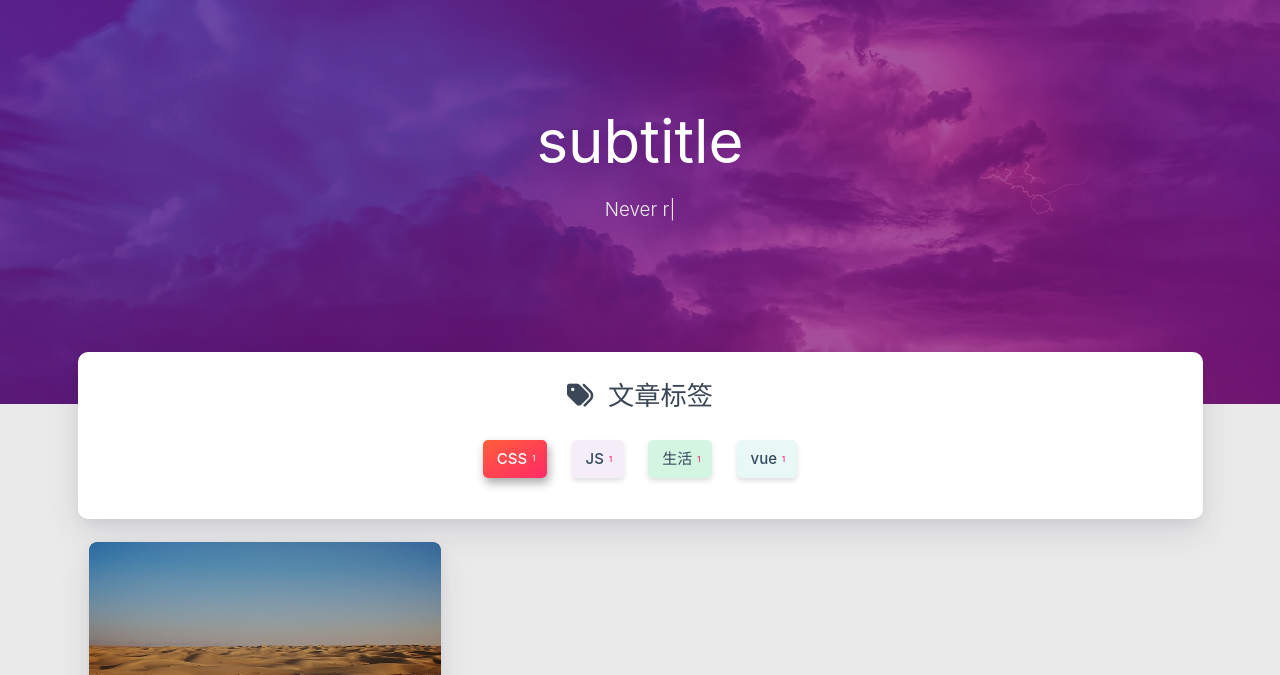
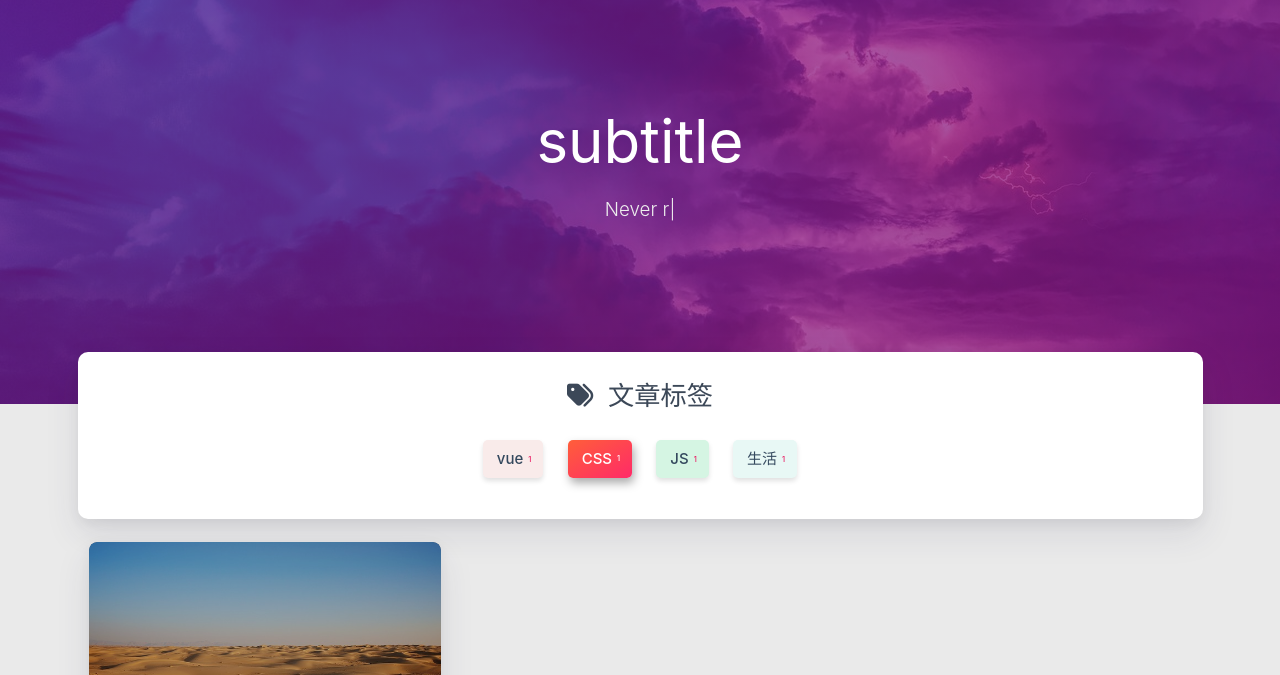
Before and after one commit to Xiaoqinhong/xqh-blog.github.io, a plain HTML site: page tags/CSS/index.html in a window 1280 px wide. Shown: the part 76-751 px from the top of the page. Drawn offline with Linux system fonts and the light colour scheme; some packages are replaced by stand-ins of ours; no server answers; a script that the page names is missing.

Commit message:
Site updated: 2022-12-06 22:50:56

```diff
--- a/tags/CSS/index.html
+++ b/tags/CSS/index.html
@@ -391,10 +391,19 @@
             <div class="tag-chips">
 
 
+                <a href="/tags/vue/" title="vue: 1">
+                    <span class="chip center-align waves-effect waves-light
+                             chip-default "
+                            data-tagname="vue" style="background-color: #F9EBEA;">vue
+                        <span class="tag-length">1</span>
+                    </span>
+                </a>
+
+
                 <a href="/tags/CSS/" title="CSS: 1">
                     <span class="chip center-align waves-effect waves-light
                              chip-active "
-                            data-tagname="CSS" style="background-color: #F9EBEA;">CSS
+                            data-tagname="CSS" style="background-color: #F5EEF8;">CSS
                         <span class="tag-length">1</span>
                     </span>
                 </a>
@@ -403,7 +412,7 @@
                 <a href="/tags/JS/" title="JS: 1">
                     <span class="chip center-align waves-effect waves-light
                              chip-default "
-                            data-tagname="JS" style="background-color: #F5EEF8;">JS
+                            data-tagname="JS" style="background-color: #D5F5E3;">JS
                         <span class="tag-length">1</span>
                     </span>
                 </a>
@@ -412,16 +421,7 @@
                 <a href="/tags/%E7%94%9F%E6%B4%BB/" title="生活: 1">
                     <span class="chip center-align waves-effect waves-light
                              chip-default "
-                            data-tagname="生活" style="background-color: #D5F5E3;">生活
-                        <span class="tag-length">1</span>
-                    </span>
-                </a>
-
-
-                <a href="/tags/vue/" title="vue: 1">
-                    <span class="chip center-align waves-effect waves-light
-                             chip-default "
-                            data-tagname="vue" style="background-color: #E8F8F5;">vue
+                            data-tagname="生活" style="background-color: #E8F8F5;">生活
                         <span class="tag-length">1</span>
                     </span>
                 </a>
```
Also changed, not shown: tags/JS/index.html (+12 -12 lines), tags/vue/index.html (+12 -12 lines), tags/生活/index.html (+12 -12 lines).
